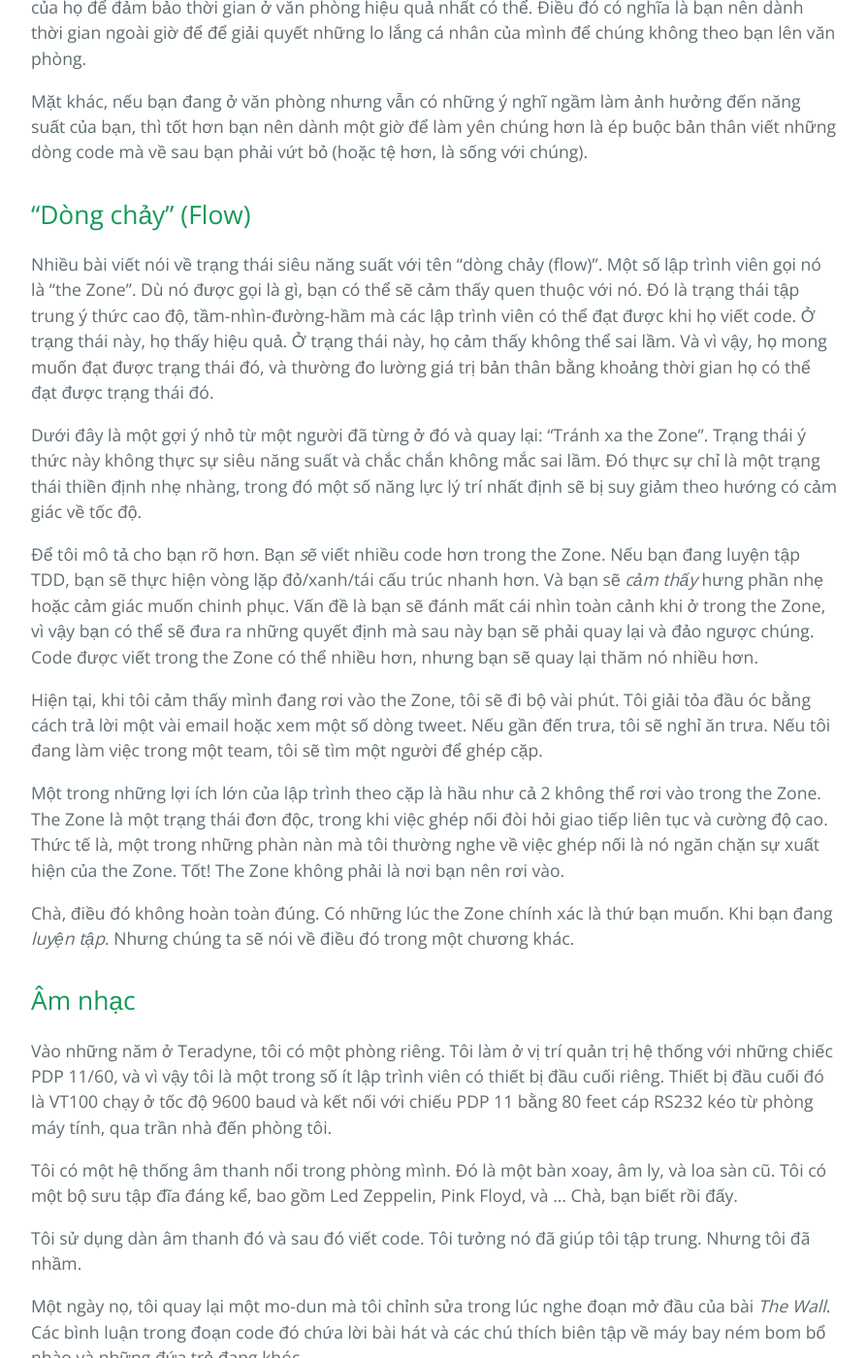
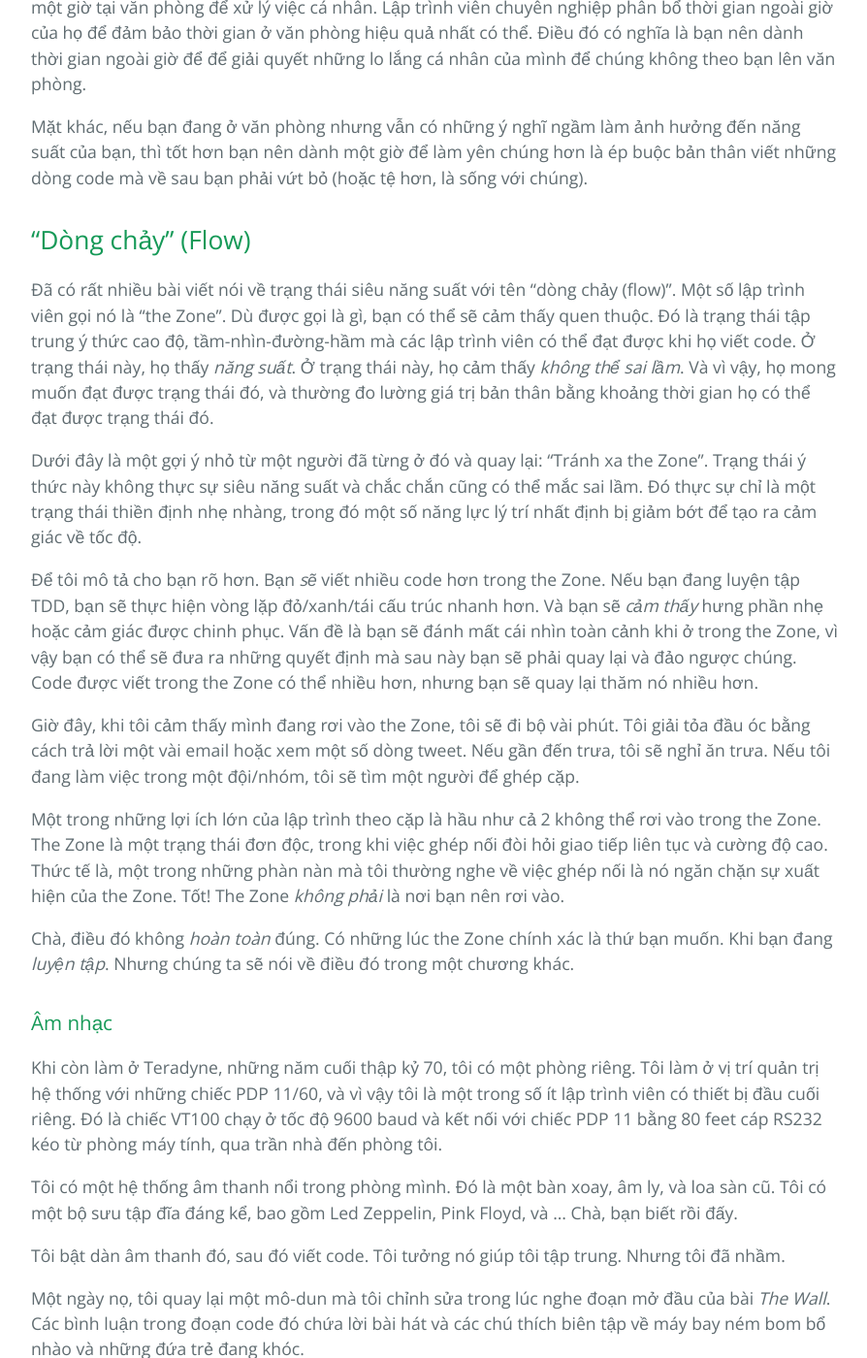
Before and after one commit to HaiBV/haibv.github.io, a Jekyll site: the page built from clean-coder/chapter-4-coding.md, in a window 1280 px wide and 1400 px high, scrolled down 3675 px. Shown: the whole window at 97% size, without its empty margins (192-1086 px from the left). Built offline with Jekyll 4.4.1, drawn with Linux system fonts in a browser that asks for light colours; our own code applies the rules of GitHub Pages for plain Markdown files; some of the changed text lies outside the part shown.

Commit message:
Book - The Clean Coder - Correction - C4

```diff
--- a/clean-coder/chapter-4-coding.md
+++ b/clean-coder/chapter-4-coding.md
@@ -60,7 +60,7 @@
 
 Tất nhiên, có rất nhiều mối lo không đơn giản để có thể giải quyết được trong một hai giờ. Hơn nữa, các nhà tuyển dụng của chúng ta khó có khả năng chấp nhận nhân viên không làm việc trong thời gian dài và dành thời gian giải quyết những vấn đề cá nhân. Bí quyết là tìm hiểu cách loại bỏ những suy nghĩ ngầm hoặc ít nhất là giảm mức độ ưu tiên của chúng để không bị phân tâm liên tục.
 
-Tôi làm điều này bằng cách phân chia thời gian của mình. Thay vì ép bản phân viết code trong lo nghĩ đeo bám, tôi sẽ dành ra một khoảng thời gian hợp lý, khoảng một giờ, để giải quyết vấn đề tạo ra nỗi lo đó. Nếu con tôi bị ốm, tôi sẽ gọi điện về nhà và kiểm tra. Nếu tôi cãi nhau với vợ, tôi sẽ gọi cho cô ấy và nói rõ mọi vấn đề. Nếu tôi gặp vấn đề về tiền bạc, tôi sẽ dành thời gian suy nghĩ về cách giải quyết các vấn đề tài chính. Tôi biết mình không có khả năng giải quyết dứt điểm vấn đề trong khoảng 1 giờ đó, nhưng rất có thể sẽ làm tôi giảm bớt lo lắng và dập tắt những ý nghĩ ngầm trong đầu.
+Tôi giải quyết việc đó bằng cách phân chia thời gian của mình. Thay vì ép bản phân viết code trong khi lo nghĩ đeo bám, tôi sẽ dành ra một khoảng thời gian hợp lý, khoảng một giờ, để giải quyết vấn đề gây ra nỗi lo đó. Nếu con tôi bị ốm, tôi sẽ gọi điện về nhà và kiểm tra. Nếu tôi cãi nhau với vợ, tôi sẽ gọi cho cô ấy và nói rõ mọi vấn đề. Nếu tôi gặp vấn đề về tiền bạc, tôi sẽ dành thời gian suy nghĩ về cách giải quyết các vấn đề tài chính. Tôi biết mình không có khả năng giải quyết dứt điểm vấn đề trong khoảng 1 giờ đó, nhưng rất có thể sẽ làm tôi giảm bớt lo lắng và dập tắt những ý nghĩ ngầm trong đầu.
 
 Thời gian lý tưởng nhất dành cho các vấn đề cá nhân là ngoài giờ làm việc. Sẽ thật đang tiếc nếu dành một giờ tại văn phòng để xử lý việc cá nhân. Lập trình viên chuyên nghiệp phân bổ thời gian ngoài giờ của họ để đảm bảo thời gian ở văn phòng hiệu quả nhất có thể. Điều đó có nghĩa là bạn nên dành thời gian ngoài giờ để để giải quyết những lo lắng cá nhân của mình để chúng không theo bạn lên văn phòng.
 
@@ -68,33 +68,33 @@
 
 ## "Dòng chảy" (Flow)
 
-Nhiều bài viết nói về trạng thái siêu năng suất với tên "dòng chảy (flow)". Một số lập trình viên gọi nó là "the Zone". Dù nó được gọi là gì, bạn có thể sẽ cảm thấy quen thuộc với nó. Đó là trạng thái tập trung ý thức cao độ, tầm-nhìn-đường-hầm mà các lập trình viên có thể đạt được khi họ viết code. Ở trạng thái này, họ thấy hiệu quả. Ở trạng thái này, họ cảm thấy không thể sai lầm. Và vì vậy, họ mong muốn đạt được trạng thái đó, và thường đo lường giá trị bản thân bằng khoảng thời gian họ có thể đạt được trạng thái đó.
+Đã có rất nhiều bài viết nói về trạng thái siêu năng suất với tên "dòng chảy (flow)". Một số lập trình viên gọi nó là "the Zone". Dù được gọi là gì, bạn có thể sẽ cảm thấy quen thuộc. Đó là trạng thái tập trung ý thức cao độ, tầm-nhìn-đường-hầm mà các lập trình viên có thể đạt được khi họ viết code. Ở trạng thái này, họ thấy _năng suất_. Ở trạng thái này, họ cảm thấy _không thể sai lầm_. Và vì vậy, họ mong muốn đạt được trạng thái đó, và thường đo lường giá trị bản thân bằng khoảng thời gian họ có thể đạt được trạng thái đó.
 
-Dưới đây là một gợi ý nhỏ từ một người đã từng ở đó và quay lại: "Tránh xa the Zone". Trạng thái ý thức này không thực sự siêu năng suất và chắc chắn không mắc sai lầm. Đó thực sự chỉ là một trạng thái thiền định nhẹ nhàng, trong đó một số năng lực lý trí nhất định sẽ bị suy giảm theo hướng có cảm giác về tốc độ.
+Dưới đây là một gợi ý nhỏ từ một người đã từng ở đó và quay lại: "Tránh xa the Zone". Trạng thái ý thức này không thực sự siêu năng suất và chắc chắn cũng có thể mắc sai lầm. Đó thực sự chỉ là một trạng thái thiền định nhẹ nhàng, trong đó một số năng lực lý trí nhất định bị giảm bớt để tạo ra cảm giác về tốc độ.
 
-Để tôi mô tả cho bạn rõ hơn. Bạn _sẽ_ viết nhiều code hơn trong the Zone. Nếu bạn đang luyện tập TDD, bạn sẽ thực hiện vòng lặp đỏ/xanh/tái cấu trúc nhanh hơn. Và bạn sẽ _cảm thấy_ hưng phần nhẹ hoặc cảm giác muốn chinh phục. Vấn đề là bạn sẽ đánh mất cái nhìn toàn cảnh khi ở trong the Zone, vì vậy bạn có thể sẽ đưa ra những quyết định mà sau này bạn sẽ phải quay lại và đảo ngược chúng. Code được viết trong the Zone có thể nhiều hơn, nhưng bạn sẽ quay lại thăm nó nhiều hơn.
+Để tôi mô tả cho bạn rõ hơn. Bạn _sẽ_ viết nhiều code hơn trong the Zone. Nếu bạn đang luyện tập TDD, bạn sẽ thực hiện vòng lặp đỏ/xanh/tái cấu trúc nhanh hơn. Và bạn sẽ _cảm thấy_ hưng phần nhẹ hoặc cảm giác được chinh phục. Vấn đề là bạn sẽ đánh mất cái nhìn toàn cảnh khi ở trong the Zone, vì vậy bạn có thể sẽ đưa ra những quyết định mà sau này bạn sẽ phải quay lại và đảo ngược chúng. Code được viết trong the Zone có thể nhiều hơn, nhưng bạn sẽ quay lại thăm nó nhiều hơn.
 
-Hiện tại, khi tôi cảm thấy mình đang rơi vào the Zone, tôi sẽ đi bộ vài phút. Tôi giải tỏa đầu óc bằng cách trả lời một vài email hoặc xem một số dòng tweet. Nếu gần đến trưa, tôi sẽ nghỉ ăn trưa. Nếu tôi đang làm việc trong một team, tôi sẽ tìm một người để ghép cặp.
+Giờ đây, khi tôi cảm thấy mình đang rơi vào the Zone, tôi sẽ đi bộ vài phút. Tôi giải tỏa đầu óc bằng cách trả lời một vài email hoặc xem một số dòng tweet. Nếu gần đến trưa, tôi sẽ nghỉ ăn trưa. Nếu tôi đang làm việc trong một đội/nhóm, tôi sẽ tìm một người để ghép cặp.
 
-Một trong những lợi ích lớn của lập trình theo cặp là hầu như cả 2 không thể rơi vào trong the Zone. The Zone là một trạng thái đơn độc, trong khi việc ghép nối đòi hỏi giao tiếp liên tục và cường độ cao. Thức tế là, một trong những phàn nàn mà tôi thường nghe về việc ghép nối là nó ngăn chặn sự xuất hiện của the Zone. Tốt! The Zone không phải là nơi bạn nên rơi vào.
+Một trong những lợi ích lớn của lập trình theo cặp là hầu như cả 2 không thể rơi vào trong the Zone. The Zone là một trạng thái đơn độc, trong khi việc ghép nối đòi hỏi giao tiếp liên tục và cường độ cao. Thức tế là, một trong những phàn nàn mà tôi thường nghe về việc ghép nối là nó ngăn chặn sự xuất hiện của the Zone. Tốt! The Zone _không phải_ là nơi bạn nên rơi vào.
 
-Chà, điều đó không hoàn toàn đúng. Có những lúc the Zone chính xác là thứ bạn muốn. Khi bạn đang _luyện tập_. Nhưng chúng ta sẽ nói về điều đó trong một chương khác.
+Chà, điều đó không _hoàn toàn_ đúng. Có những lúc the Zone chính xác là thứ bạn muốn. Khi bạn đang _luyện tập_. Nhưng chúng ta sẽ nói về điều đó trong một chương khác.
 
-## Âm nhạc
+### Âm nhạc
 
-Vào những năm ở Teradyne, tôi có một phòng riêng. Tôi làm ở vị trí quản trị hệ thống với những chiếc PDP 11/60, và vì vậy tôi là một trong số ít lập trình viên có thiết bị đầu cuối riêng. Thiết bị đầu cuối đó là VT100 chạy ở tốc độ 9600 baud và kết nối với chiếu PDP 11 bằng 80 feet cáp RS232 kéo từ phòng máy tính, qua trần nhà đến phòng tôi.
+Khi còn làm ở Teradyne, những năm cuối thập kỷ 70, tôi có một phòng riêng. Tôi làm ở vị trí quản trị hệ thống với những chiếc PDP 11/60, và vì vậy tôi là một trong số ít lập trình viên có thiết bị đầu cuối riêng. Đó là chiếc VT100 chạy ở tốc độ 9600 baud và kết nối với chiếc PDP 11 bằng 80 feet cáp RS232 kéo từ phòng máy tính, qua trần nhà đến phòng tôi.
 
 Tôi có một hệ thống âm thanh nổi trong phòng mình. Đó là một bàn xoay, âm ly, và loa sàn cũ. Tôi có một bộ sưu tập đĩa đáng kể, bao gồm Led Zeppelin, Pink Floyd, và ... Chà, bạn biết rồi đấy.
 
-Tôi sử dụng dàn âm thanh đó và sau đó viết code. Tôi tưởng nó đã giúp tôi tập trung. Nhưng tôi đã nhầm.
+Tôi bật dàn âm thanh đó, sau đó viết code. Tôi tưởng nó giúp tôi tập trung. Nhưng tôi đã nhầm.
 
-Một ngày nọ, tôi quay lại một mo-dun mà tôi chỉnh sửa trong lúc nghe đoạn mở đầu của bài _The Wall_. Các bình luận trong đoạn code đó chứa lời bài hát và các chú thích biên tập về máy bay ném bom bổ nhào và những đứa trẻ đang khóc.
+Một ngày nọ, tôi quay lại một mô-dun mà tôi chỉnh sửa trong lúc nghe đoạn mở đầu của bài _The Wall_. Các bình luận trong đoạn code đó chứa lời bài hát và các chú thích biên tập về máy bay ném bom bổ nhào và những đứa trẻ đang khóc.
 
-Điều đó thực sự gây sock cho tôi. Là một người đọc code, thay vì tìm hiều về vấn đề mà code đang cố gắng giải quyết, tôi lại tìm hiểu về bộ sưu tập âm nhạc của tác giả (là tôi).
+Điều đó thực sự là một cú sốc với tôi. Là một người đọc code, thay vì biết được vấn đề mà code đang cố gắng giải quyết, tôi lại phải tìm hiểu bộ sưu tập âm nhạc của tác giả (là tôi).
 
 Tôi nhận ra rằng tôi code không tốt lắm khi nghe nhạc. Âm nhạc không giúp tôi tập trung. Thực tế là, hành động nghe nhạc dường như tiêu tốn một số tài nguyên quan trọng trong tâm trí tôi, những thứ cần để viết code rõ ràng và có thiết kế tốt.
 
-Có thể điều đó không đúng với bạn. Có thể âm nhạc giúp bạn viết code. Tôi biết rất nhiều người viết code khi đeo tai nghe. Tôi chấp nhận rằng âm nhạc có thể giúp ích cho họ, nhưng tôi nghi ngờ rằng điều thực sự đang xảy ra là âm nhạc đang giúp họ tiến vào the Zone.
+Có thể điều đó không đúng với bạn. Có thể âm nhạc _giúp_ bạn viết code. Tôi biết rất nhiều người viết code khi đeo tai nghe. Tôi chấp nhận rằng âm nhạc có thể giúp ích cho họ, nhưng tôi nghi ngờ rằng điều thực sự đang xảy ra là âm nhạc đang giúp họ tiến vào the Zone.
 
 ## Những gián đoạn
 
```
